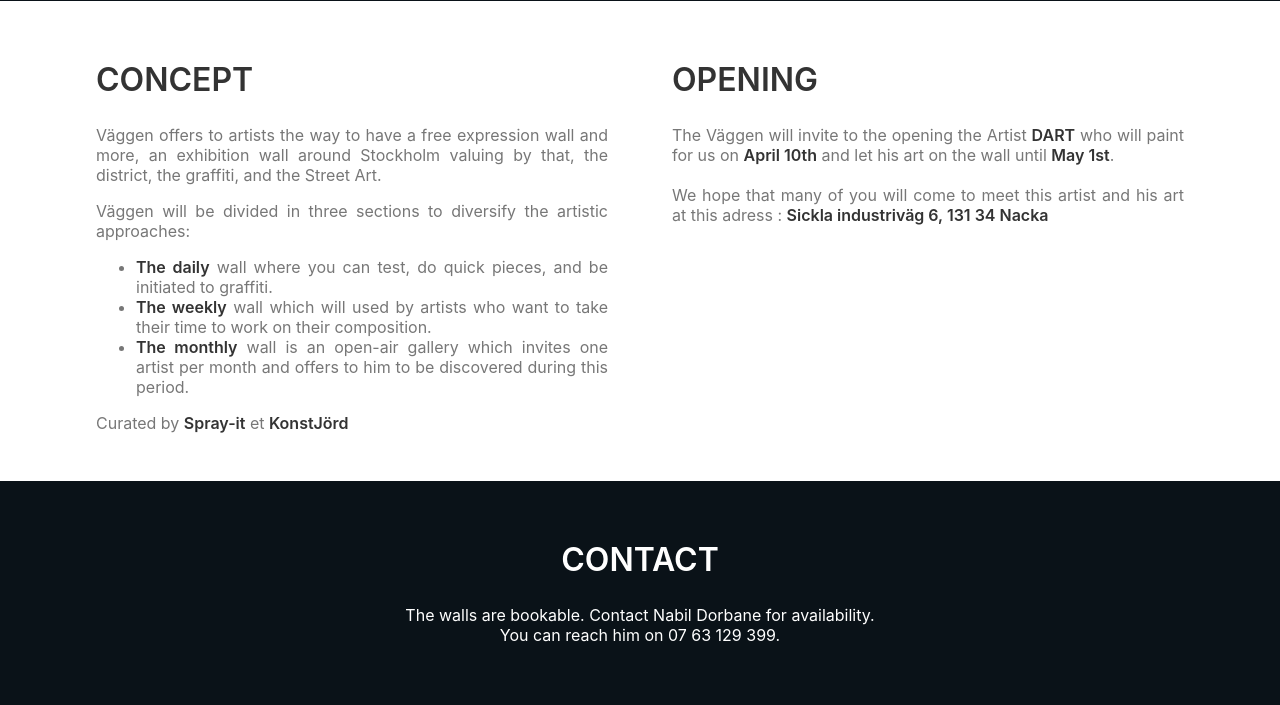
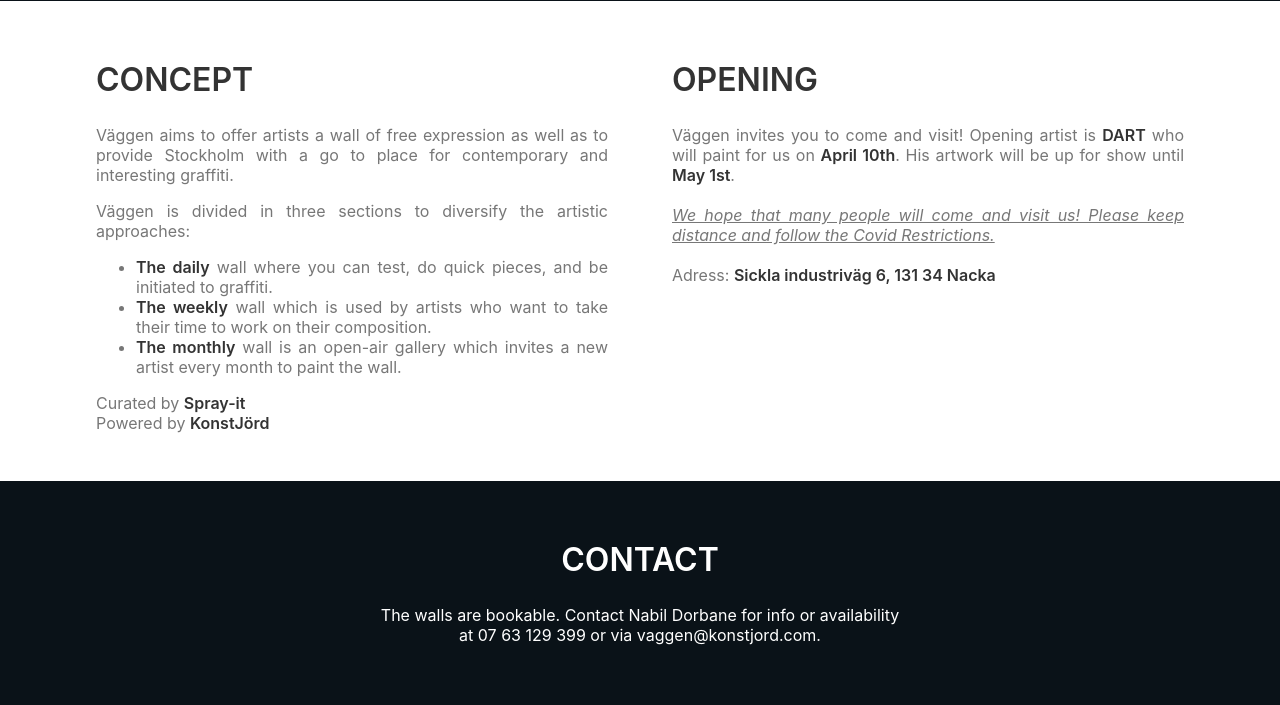
Before and after one commit to Eminerve/vaggen, a PHP site: page / in a window 1280 px wide; the page is wider, and only the part inside the window is pictured. Shown: the part 617-1322 px from the top of that part. Run offline with PHP 8.4, Linux system fonts and the light colour scheme.

Commit message:
correction des textesde Konstjord

```diff
--- a/index.php
+++ b/index.php
@@ -1,7 +1,13 @@
 <!DOCTYPE html>
 <html lang="en" dir="ltr">
   <head>
-    <meta charset="utf-8">
+    <link rel="apple-touch-icon" sizes="180x180" href="/apple-touch-icon.png">
+    <link rel="icon" type="image/png" sizes="32x32" href="images/favicon-32x32.png">
+    <link rel="icon" type="image/png" sizes="16x16" href="images/favicon-16x16.png">
+    <link rel="manifest" href="images/site.webmanifest">
+    <link rel="mask-icon" href="images/safari-pinned-tab.svg" color="#5bbad5">
+    <meta name="msapplication-TileColor" content="#da532c">
+    <meta name="theme-color" content="#ffffff">
     <meta charset="UTF-8">
     <meta name="viewport" content="width=device-width, initial-scale=0.9">
     <meta http-equiv="X-UA-Compatible" content="ie=edge">
@@ -34,28 +40,28 @@
 
       <div class="concept">
           <h2>Concept</h2>
-          <p>Väggen offers to artists the way to have a free expression wall and more, an exhibition wall around Stockholm valuing by that, the district, the graffiti, and the Street Art.</p>
-          <p>Väggen will be divided in three sections to diversify the artistic approaches:
+          <p>Väggen aims to offer artists a wall of free expression as well as to provide Stockholm with a go to place for contemporary and interesting graffiti.</p>
+          <p>Väggen is divided in three sections to diversify the artistic approaches:
             <ul>
               <li><strong>The daily</strong> wall where you can test, do quick pieces, and be initiated to graffiti.</li>
-              <li><strong>The weekly</strong> wall which will used by artists who want to take their time to work on their composition.</li>
-              <li><strong>The monthly</strong> wall is an open-air gallery which invites one artist per month and offers to him to be discovered during this period.</li>
+              <li><strong>The weekly</strong> wall which is used by artists who want to take their time to work on their composition.</li>
+              <li><strong>The monthly</strong> wall is an open-air gallery which invites a new artist every month to paint the wall.</li>
             </ul>
           </p>
 
-          <p>Curated by <a href="https://www.instagram.com/sprayit.collective/?hl=fr" target="_blank"><strong>Spray-it</strong></a> et <a href="https://konstjord.com/" target="_blank"><strong>KonstJörd</strong></a> </p>
+          <p>Curated by <a href="https://www.instagram.com/sprayit.collective/?hl=fr" target="_blank"><strong>Spray-it</strong></a> <br> Powered by <a href="https://konstjord.com/" target="_blank"><strong>KonstJörd</strong></a> </p>
       </div>
 
       <div class="opening">
         <h2>Opening</h2>
-        <p>The Väggen will invite to the opening the Artist <strong>DART</strong> who will paint for us on <strong>April 10th</strong> and let his art on the wall until <strong>May 1st</strong>. <br> <br>We hope that many of you will come to meet this artist and his art at this adress : <a href="https://www.google.com/search?q=Sickla+industriv%C3%A4g+6%2C+131+34+Nacka&sxsrf=ALeKk00j1Z4FIb-8SPe1u18T40A4YVOQPg%3A1617952895913&ei=fwBwYLmcN_KnrgSot7WACw&oq=Sickla+industriv%C3%A4g+6%2C+131+34+Nacka&gs_lcp=Cgdnd3Mtd2l6EANQ-qkEWPqpBGDCsARoAHACeACAAeQBiAGGA5IBBTAuMS4xmAEAoAECoAEBqgEHZ3dzLXdpesABAQ&sclient=gws-wiz&ved=0ahUKEwj51_6c0PDvAhXyk4sKHahbDbAQ4dUDCA0&uact=5" target="_blank"><strong>Sickla industriväg 6, 131 34 Nacka</strong></a> </p>
+        <p>Väggen invites you to come and visit! Opening artist is <strong>DART</strong> who will paint for us on <strong>April 10th</strong>. His artwork will be up for show until <strong>May 1st</strong>.  <br> <br><em>We hope that many people will come and visit us! Please keep distance and follow the Covid Restrictions.</em><br> <br>Adress: <a href="https://www.google.com/search?q=Sickla+industriv%C3%A4g+6%2C+131+34+Nacka&sxsrf=ALeKk00j1Z4FIb-8SPe1u18T40A4YVOQPg%3A1617952895913&ei=fwBwYLmcN_KnrgSot7WACw&oq=Sickla+industriv%C3%A4g+6%2C+131+34+Nacka&gs_lcp=Cgdnd3Mtd2l6EANQ-qkEWPqpBGDCsARoAHACeACAAeQBiAGGA5IBBTAuMS4xmAEAoAECoAEBqgEHZ3dzLXdpesABAQ&sclient=gws-wiz&ved=0ahUKEwj51_6c0PDvAhXyk4sKHahbDbAQ4dUDCA0&uact=5" target="_blank"><strong>Sickla industriväg 6, 131 34 Nacka</strong></a> </p>
       </div>
 
     </div>
 
       <div class="contact">
         <h2>contact</h2>
-        <p>The walls are bookable. Contact Nabil Dorbane for availability. <br>You can reach him on 07 63 129 399.</p>
+        <p>The walls are bookable. Contact Nabil Dorbane for info or availability <br>at 07 63 129 399 or via vaggen@konstjord.com.</p>
       </div>
     </div>
 
@@ -86,13 +92,13 @@
             .img-wrapper {
                 display: inline-block;
                 overflow: hidden;
-                width: 33,3%;
+                width: 33.3%;
                 margin: auto;
                 margin-top: 0;
             }
 
             .img-wrapper img {
-                height: 350px;
+                height: 400px;
                 -webkit-transition: all .3s ease;
                 -moz-transition: all .3s ease;
                 -ms-transition: all .3s ease;
@@ -135,6 +141,14 @@
               color: #777;
               font-weight: 400;
               text-align: justify;
+            }
+
+            .en_construction em {
+              font-size: 1em;
+              color: #777;
+              font-weight: 400;
+              text-align: justify;
+              text-decoration: underline;
             }
 
             .en_construction li{
--- a/navigation.php
+++ b/navigation.php
@@ -9,7 +9,6 @@
     <meta name="msapplication-TileColor" content="#da532c">
     <meta name="theme-color" content="#ffffff">
     <meta charset="utf-8">
-    <meta charset="UTF-8">
     <meta name="viewport" content="width=device-width, initial-scale=1.0">
     <meta http-equiv="X-UA-Compatible" content="ie=edge">
     <title>navigation</title>
```
